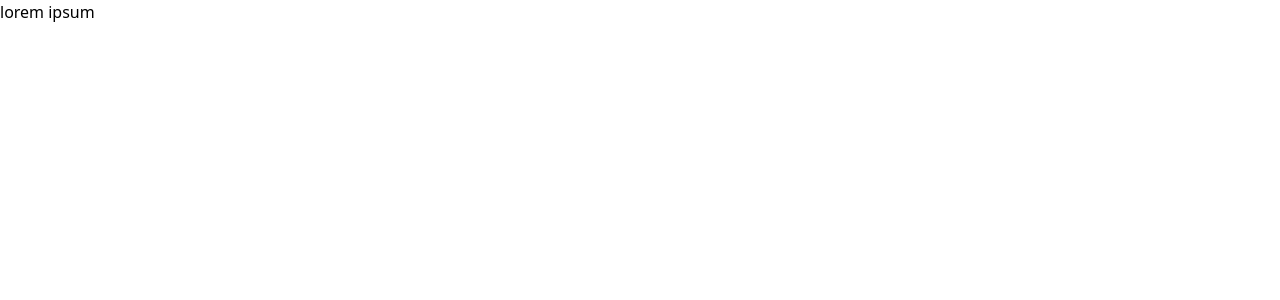
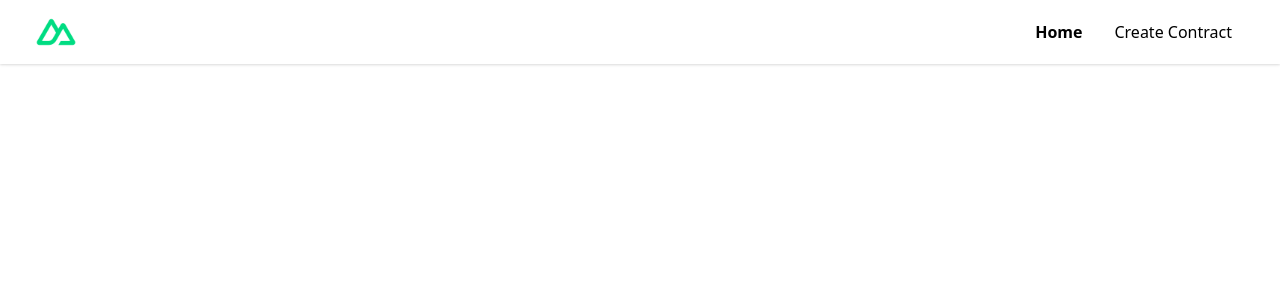
Before and after one commit to mrsalitre/developer-dao-contract-factory, a Nuxt app: page / in a window 1280 px wide. Shown: the top 300 px of the page. Built offline with nearby package versions, Linux system fonts and the light colour scheme.

Commit message:
chore: basic navbar

```diff
--- /dev/null
+++ b/components/NavBar.vue
@@ -0,0 +1,110 @@
+<template>
+  <nav class="fixed w-full z-30 top-0 bg-white shadow">
+        <div
+          class="max-w-screen-xl mx-auto py-2 px-4 sm:px-6 lg:px-8 lg:flex lg:items-center lg:justify-between"
+        >
+          <div class="flex items-center justify-between">
+            <nuxt-link
+              class="no-underline hover:no-underline text-2xl font-bold text-iberinsect flex items-center flex-wrap"
+              to="/"
+            >
+              <img
+                class="w-12 h-auto inline-block"
+                src="/icon.png"
+              />
+            </nuxt-link>
+            <div class="block lg:hidden">
+              <button
+                class="flex items-center px-3 py-2 border rounded"
+                aria-label="show menu button"
+                @click="showMenu = !showMenu"
+              >
+                <svg
+                  class="fill-current h-3 w-3"
+                  viewBox="0 0 20 20"
+                  xmlns="http://www.w3.org/2000/svg"
+                >
+                  <path d="M0 3h20v2H0V3zm0 6h20v2H0V9zm0 6h20v2H0v-2z" />
+                </svg>
+              </button>
+            </div>
+          </div>
+          <div
+            class="w-full block flex-grow lg:flex lg:items-center lg:w-auto hidden lg:block"
+          >
+            <div
+              class="list-reset lg:flex justify-end flex-1 items-center mb-4 lg:mb-0 pl-4 text-iberinsect-dark"
+              @click.prevent="showMenu = false"
+            >
+              <div v-for="menuItem in menuItems" :key="menuItem.route">
+                <nuxt-link
+                  :to="menuItem.route"
+                  class="block py-2 lg:px-4 no-underline hover:text-underline"
+                  :class="{
+                    'font-bold': Object.is(
+                      currentRoute,
+                      menuItem.name === 'Home'
+                        ? 'index'
+                        : menuItem.name
+                    ),
+                  }"
+                >
+                  {{ menuItem.name }}
+                </nuxt-link>
+              </div>
+            </div>
+          </div>
+          <div
+            v-show="showMenu"
+            class="w-full block flex-grow lg:flex lg:items-center lg:w-auto lg:hidden text-iberinsect-dark"
+          >
+            <div
+              class="list-reset lg:flex justify-end flex-1 items-center mb-4 lg:mb-0 py-8 pb-12 max-h-screen overflow-y-scroll"
+              @click.prevent="showMenu = false"
+            >
+              <div v-for="menuItem in menuItems" :key="`mobile-${menuItem.route}`">
+                <nuxt-link
+                  :to="menuItem.route"
+                  class="block py-2 lg:px-4 no-underline hover:text-underline"
+                  :class="{
+                    'font-bold': Object.is(
+                      currentRoute,
+                      menuItem.name === 'Home'
+                        ? 'index'
+                        : menuItem.name
+                    ),
+                  }"
+                >
+                  {{ menuItem.name }}
+                </nuxt-link>
+              </div>
+            </div>
+          </div>
+        </div>
+      </nav>
+</template>
+<script>
+export default {
+  name: 'NavBar',
+  data() {
+    return {
+      showMenu: false,
+      menuItems: [
+        {
+          name: 'Home',
+          route: '/',
+        },
+        {
+          name: 'Create Contract',
+          route: '/create-contract',
+        }
+      ],
+    }
+  },
+  computed: {
+    currentRoute() {
+      return this.$nuxt.$route.params.uid || this.$nuxt.$route.name
+    },
+  },
+}
+</script>
--- /dev/null
+++ b/layouts/default.vue
@@ -0,0 +1,11 @@
+<template>
+  <div>
+    <NavBar />
+    <nuxt />
+  </div>
+</template>
+<script>
+export default {
+  name: 'DefaultLayout',
+}
+</script>
```
